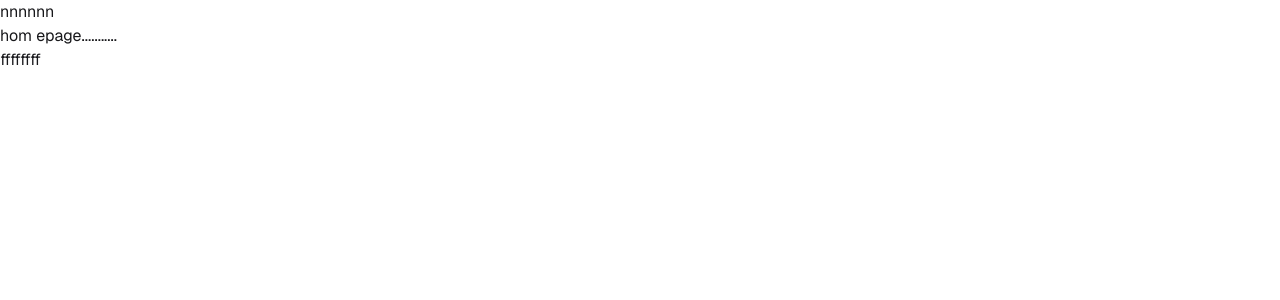
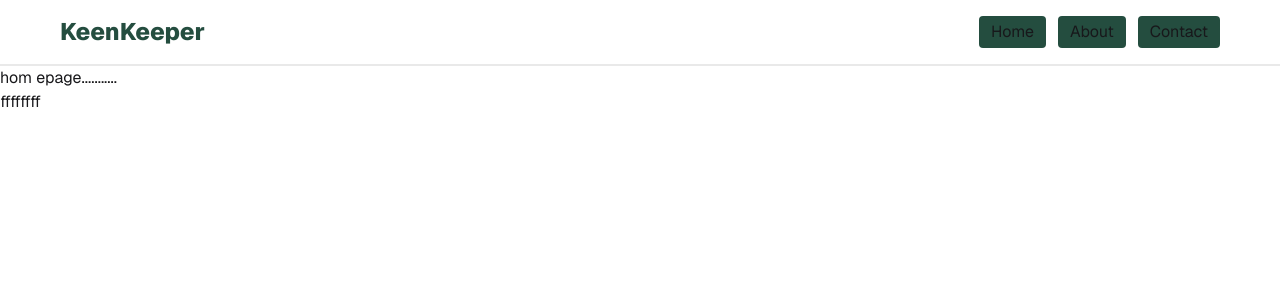
Before and after one commit to MaksumulEmon/Keen-Keeper, a React (Vite) app: page / in a window 1280 px wide. Shown: the top 300 px of the page. Built offline with nearby package versions, Linux system fonts and the light colour scheme.

Commit message:
Nab bar Add

```diff
--- a/package.json
+++ b/package.json
@@ -13,6 +13,7 @@
     "@tailwindcss/vite": "^4.2.2",
     "react": "^19.2.4",
     "react-dom": "^19.2.4",
+    "react-icons": "^5.6.0",
     "react-router": "^7.14.0",
     "tailwindcss": "^4.2.2"
   },
--- a/src/Components/shared/Navbar.jsx
+++ b/src/Components/shared/Navbar.jsx
@@ -1,10 +1,40 @@
-import React from 'react';
+import React, { useState } from 'react';
+import { FaBars, FaTimes } from 'react-icons/fa';
 
 const Navbar = () => {
+
+    const [isOpen, setOpen] = useState(false);
     return (
-        <div>
-            nnnnnn
-        </div>
+
+
+        <nav className="bg-white px-5 lg:px-15 py-4 border-b-2 border-[#E9E9E9] ">
+            <div className="flex justify-between items-center">
+
+                <p className='text-2xl font-extrabold text-[#244D3F]'>KeenKeeper</p>
+
+
+                <div className="hidden md:flex gap-3">
+                    <button className="bg-[#244D3F] px-3 py-1 rounded">Home</button>
+                    <button className="bg-[#244D3F] px-3 py-1 rounded">About</button>
+                    <button className="bg-[#244D3F] px-3 py-1 rounded">Contact</button>
+                </div>
+
+                {/* Hamburger Icon */}
+                <div
+                    className="md:hidden text-2xl cursor-pointer"
+                    onClick={() => setOpen(!isOpen)}
+                >
+                    {isOpen ? <FaTimes /> : <FaBars />}
+                </div>
+
+            </div>
+
+            <div className={`${isOpen ? "block" : "hidden"} md:hidden mt-3`}>
+                <button className="block w-full text-left bg-gray-600 px-3 py-4 border-b border-gray-700">Home</button>
+                <button className="block w-full text-left bg-gray-600 px-3 py-4 border-b border-gray-700">About</button>
+                <button className="block w-full text-left bg-gray-600 px-3 py-4">Contact</button>
+            </div>
+        </nav>
     );
 };
 
```
Also changed, not shown: 1 other file (tests, documents, lock files or other folders).
